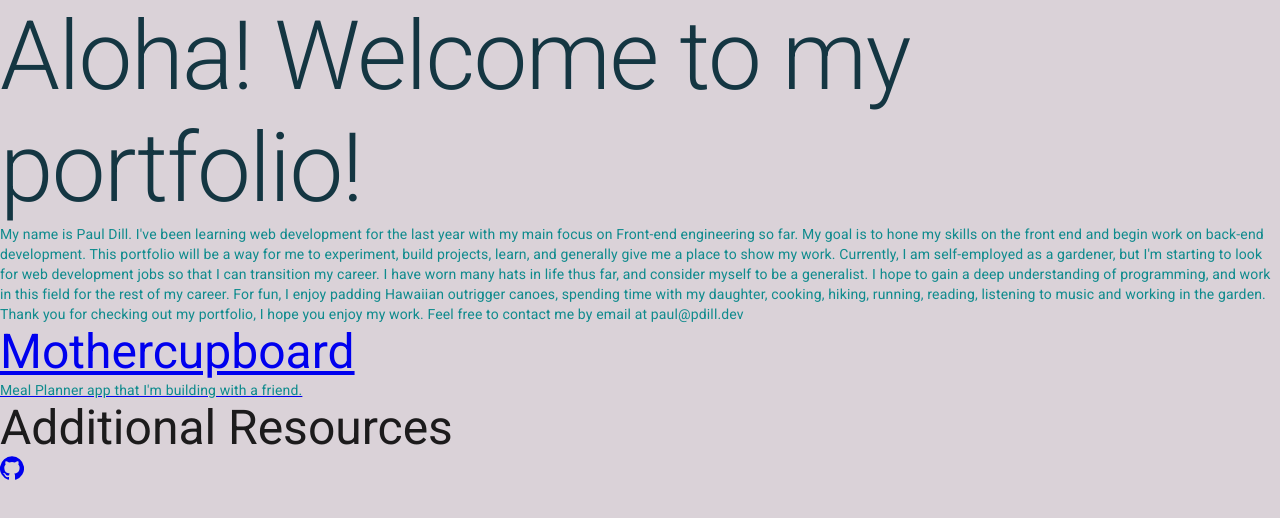
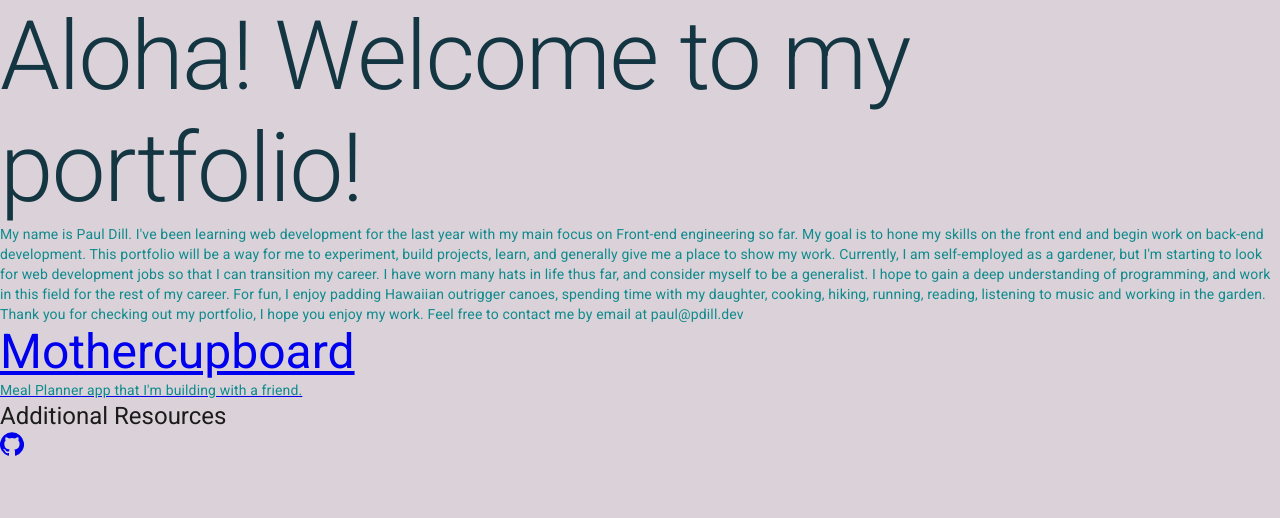
Before and after one commit to Dillweed5446/pdill.dev, a Next.js app in the folder pdill.dev/: page / in a window 1280 px wide. Shown: the top 518 px of the page. Built offline with nearby package versions, Linux system fonts and the light colour scheme.

Commit message:
add alt text to GitHubIcon, change heading to h5

```diff
--- a/pdill.dev/pages/index.js
+++ b/pdill.dev/pages/index.js
@@ -60,14 +60,14 @@ export default function Home () {
       </main>
 
       <footer>
-        <Typography variant="h3" color="success">Additional Resources</Typography>
+        <Typography variant="h5" color="success">Additional Resources</Typography>
         <a
           href="https://github.com/Dillweed5446"
           alt="GitHub"
           target="_blank"
           rel="noopener noreferrer"
         >
-          <GitHubIcon/>
+          <GitHubIcon alt="GitHub"/>
         </a>
       </footer>
 
```
